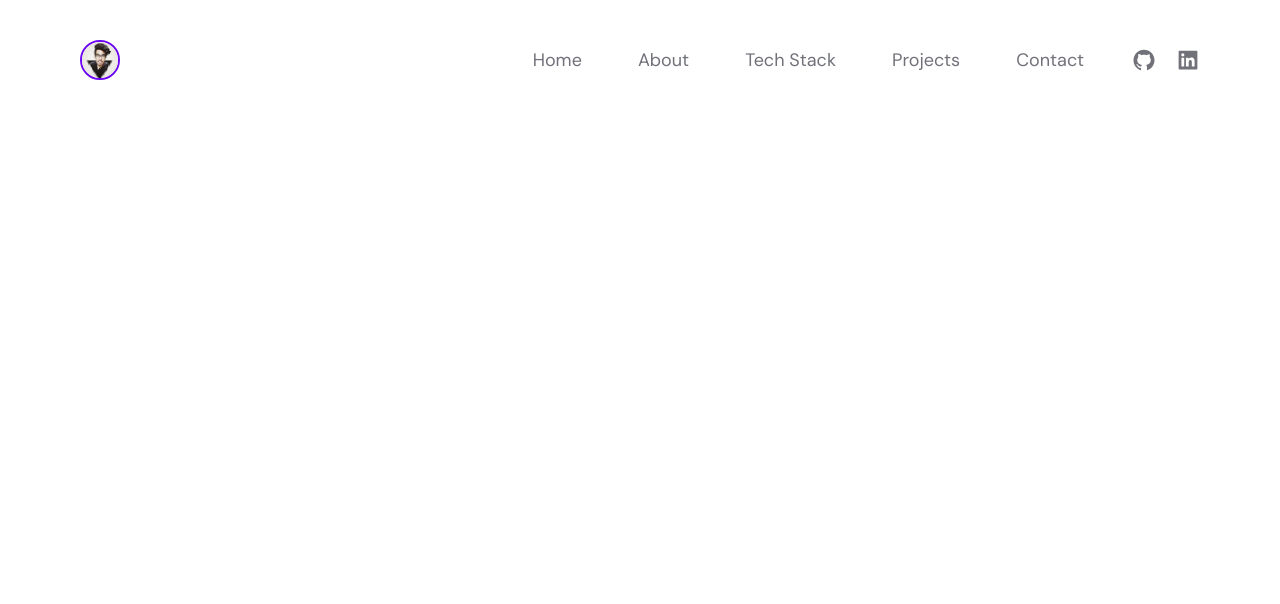
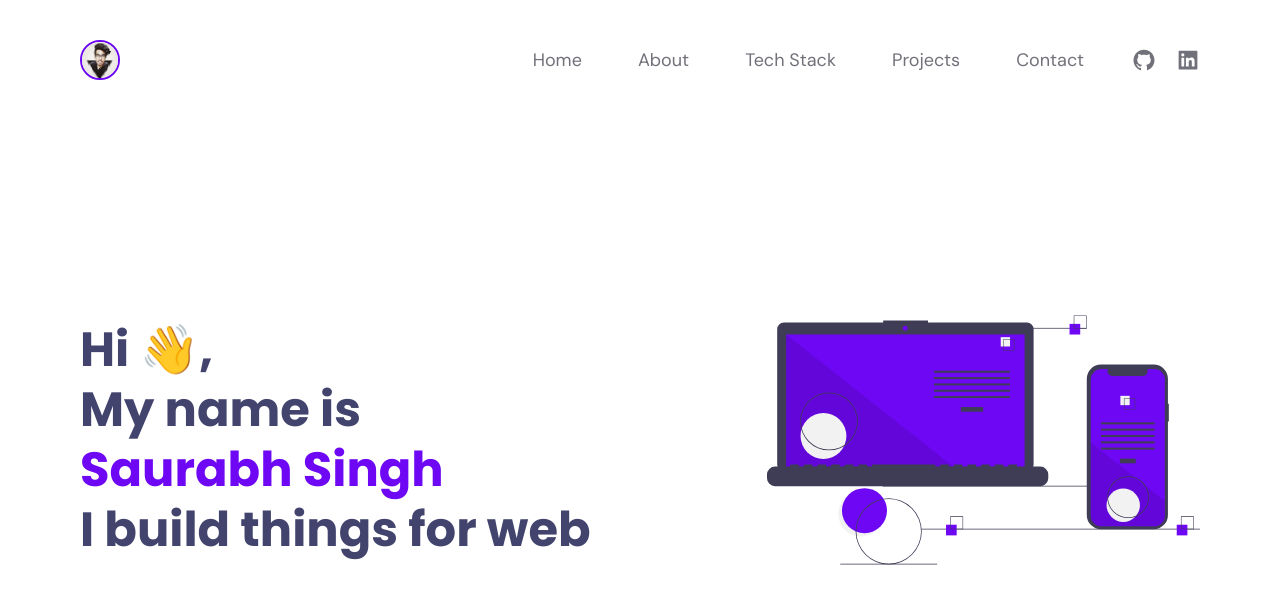
Before and after one commit to UnbiasedEagle/personal-portfolio, a Next.js app: page / in a window 1280 px wide. Shown: the top 604 px of the page. Built offline with nearby package versions, Linux system fonts and the light colour scheme.

Commit message:
add home section

```diff
--- /dev/null
+++ b/components/HomeSection/index.tsx
@@ -0,0 +1,22 @@
+import Image from 'next/image';
+import React from 'react';
+
+const HomeSection: React.FC = () => {
+  return (
+    <section className='flex flex-col items-center justify-center h-[90vh] space-y-12 md:flex-row md:space-x-20 md:space-y-0'>
+      <div className='w-full md:w-7/12'>
+        <h1 className='text-4xl leading-tight md:leading-tight md:text-5xl font-bold text-[#42446E]'>
+          Hi 👋,
+          <br />
+          My name is <br />
+          <span className='text-primary'>Saurabh Singh</span>
+          <br />I build things for web
+        </h1>
+      </div>
+      <div className='relative w-full md:w-5/12 md:block h-80'>
+        <Image src='/images/banner.svg' alt='banner' fill />
+      </div>
+    </section>
+  );
+};
+export default HomeSection;
--- a/components/Layout.tsx
+++ /dev/null
@@ -1,14 +0,0 @@
-import Navbar from './Navbar/Navbar';
-
-type LayoutProps = {
-  children: React.ReactNode;
-};
-
-const Layout: React.FC<LayoutProps> = ({ children }) => {
-  return (
-    <div className='max-w-6xl mx-auto px-4'>
-      <Navbar />
-    </div>
-  );
-};
-export default Layout;
--- a/pages/_app.tsx
+++ b/pages/_app.tsx
@@ -1,6 +1,5 @@
 import '../styles/globals.css';
 import type { AppProps } from 'next/app';
-import Layout from '../components/Layout';
 import Head from 'next/head';
 
 function MyApp({ Component, pageProps }: AppProps) {
@@ -9,9 +8,7 @@ function MyApp({ Component, pageProps }: AppProps) {
       <Head>
         <title>Saurabh Singh | Software Engineer</title>
       </Head>
-      <Layout>
-        <Component {...pageProps} />
-      </Layout>
+      <Component {...pageProps} />
     </>
   );
 }
--- a/pages/index.tsx
+++ b/pages/index.tsx
@@ -1,7 +1,16 @@
 import { NextPage } from 'next';
+import Navbar from '../components/Navbar';
+import HomeSection from '../components/HomeSection';
 
 const Home: NextPage = () => {
-  return <h1>Hello World</h1>;
+  return (
+    <div className='max-w-6xl px-4 mx-auto'>
+      <Navbar />
+      <main>
+        <HomeSection />
+      </main>
+    </div>
+  );
 };
 
 export default Home;
```
Also changed, not shown: components/Navbar/index.tsx (renamed from components/Navbar/Navbar.tsx), public/images/banner.svg (added).
